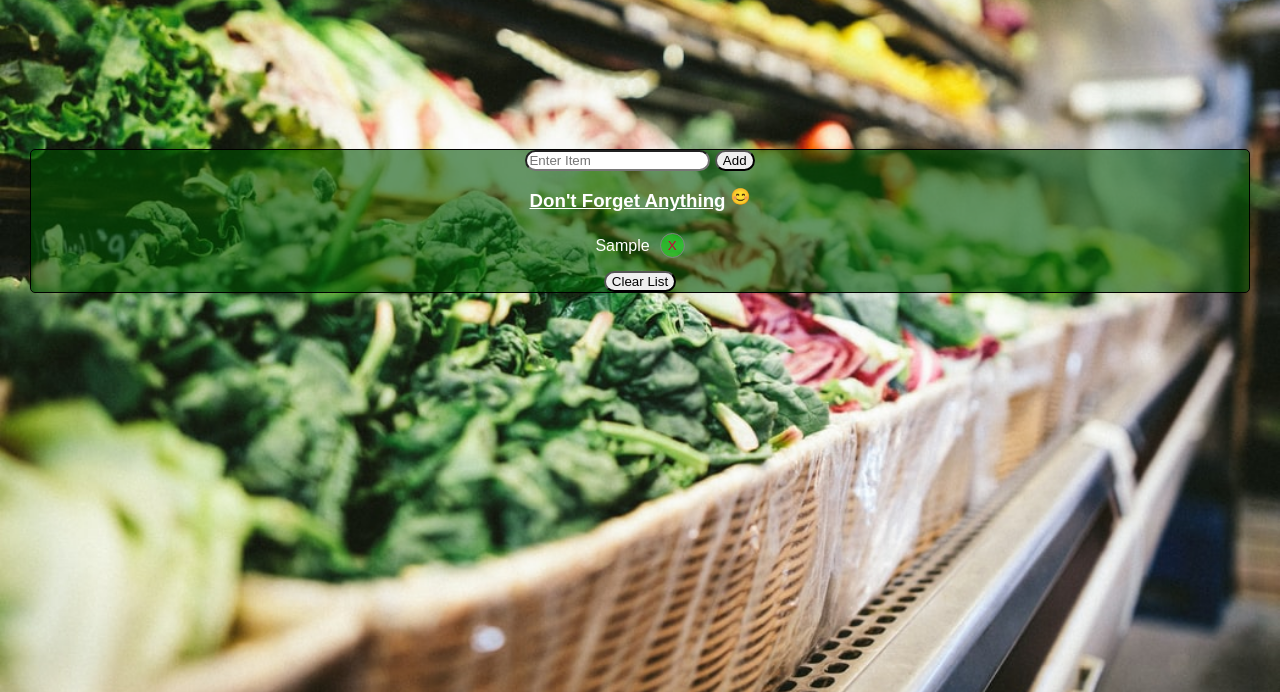
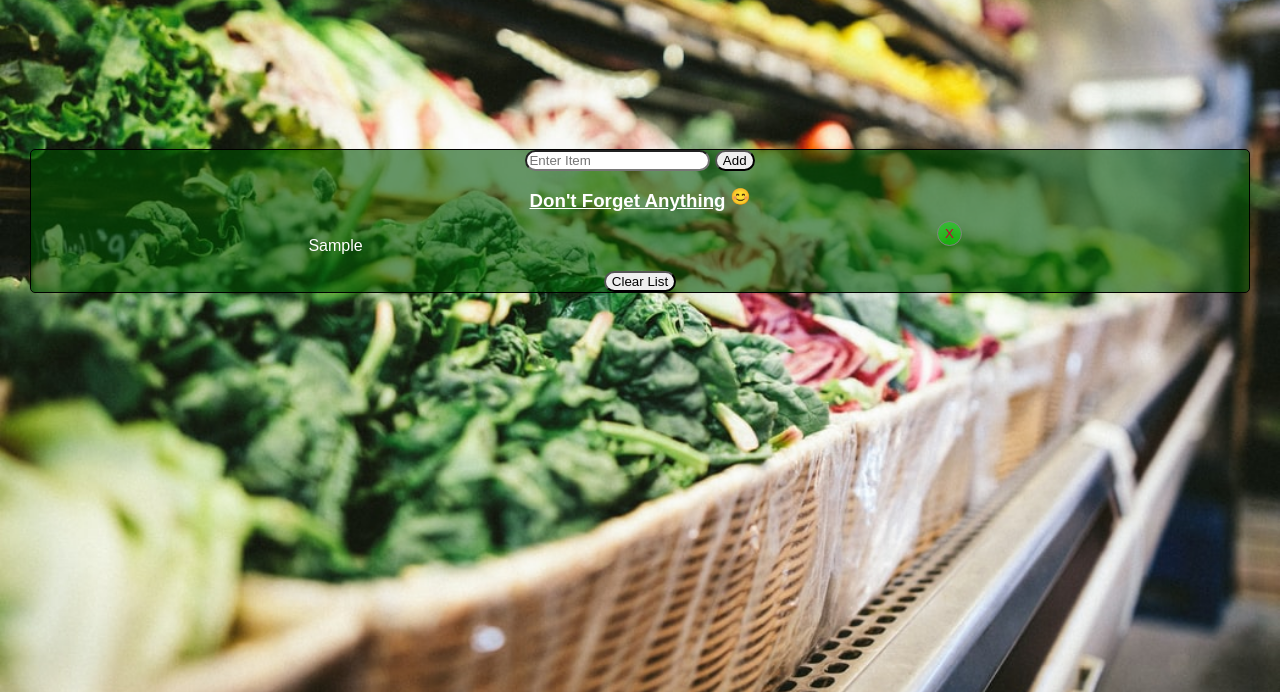
Before and after one commit to iliescua/Shopping_List, a plain HTML site: page index.html in a window 1280 px wide. Both pictures are taken after typing "Sample" into the empty fields and a click on the button "Add". Shown: the part 108-800 px from the top of the page. Drawn offline with Linux system fonts and the light colour scheme.

Commit message:
Introduced using CSS grid instead of flexbox to align the list items so as to have them spread out better on the screen

```diff
--- a/index.html
+++ b/index.html
@@ -21,7 +21,7 @@
             <p id="emoji">&#128522</p>
         </div>
         <!-- Empty div where user will add items -->
-        <div id="listStorage"></div>
+        <div id="itemContainer"></div>
         <button id="clear_btn">Clear List</button>
     </div>
     <!-- Personal javascript -->
--- a/script.js
+++ b/script.js
@@ -2,7 +2,7 @@ var input = document.getElementById("userInput");
 var btn_add = document.getElementById("add_btn");
 var btn_clear = document.getElementById("clear_btn");
 var btn_remove = document.getElementById("removeLast_btn");
-var listStorage = document.getElementById("listStorage");
+var itemContainer = document.getElementById("itemContainer");
 
 // Basic function to check and add an item to the ul
 function addListItem() {
@@ -11,7 +11,7 @@ function addListItem() {
     paragraph.appendChild(document.createTextNode(input.value));
     btn_del.appendChild(document.createTextNode("X"));
     btn_del.id = "delete_btn";
-    listStorage.append(paragraph, btn_del);
+    itemContainer.append(paragraph, btn_del);
     input.value = "";
 }
 
@@ -29,10 +29,14 @@ input.addEventListener("keypress", function(event) {
     }
 });
 
+btn_del.addEventListener("click", function(){
+
+});
+
 // Action to clear all entries in the list
 btn_clear.addEventListener("click", function() {
-    var element =  listStorage.getElementsByTagName("p");
-    while(listStorage.getElementsByTagName("p").length > 0) {
+    var element =  itemContainer.getElementsByTagName("p");
+    while(itemContainer.getElementsByTagName("p").length > 0) {
         listStorage.removeChild(element[0]);
     }
 });
--- a/style.css
+++ b/style.css
@@ -57,13 +57,6 @@ p {
     margin-left: 5px;
 }
 
-#listStorage {
-    display: flex;
-    flex-direction: row;
-    justify-content: center;
-    align-items: center;
-}
-
 #delete_btn {
     height: 25px;
     width: 25px;
@@ -72,3 +65,9 @@ p {
     margin-left: 10px;
     color: #C70039;
 }
+
+#itemContainer {
+    display: grid;
+    justify-items: center;
+    grid-template-columns: 1fr 1fr;
+}
```
